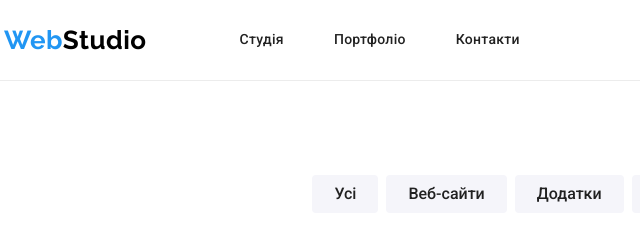
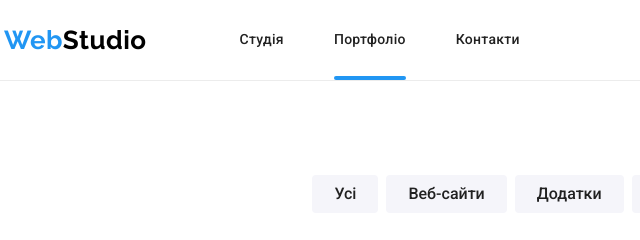
Before and after one commit to VitaCherkes/goit-markup-hw-05, a plain HTML site: page portfolio.html in a window 1280 px wide. Shown: the top 240 px of the page, 51-691 px from the left. Drawn offline with nearby package versions, Linux system fonts and the light colour scheme.

Commit message:
navigation current

```diff
--- a/css/styles.css
+++ b/css/styles.css
@@ -129,7 +129,19 @@ transition: color 250ms cubic-bezier(0.4, 0, 0.2, 1);
 }
 .navigation {
 margin-left: 50px;
+position: relative;
 }
+.current::after{
+    content: "";
+    position: absolute;
+    display: block;
+    width: 100%;
+    height: 4px;
+    bottom: 0;
+    border-radius: 2px;
+    background-color:var(--accent-color)
+}
+
 .navigation:first-child{
 margin-left: 0;
 }
--- a/portfolio.html
+++ b/portfolio.html
@@ -18,7 +18,7 @@
         <a href="./index.html" class="logo"><span class="accent">Web</span><span class="accent-studio">Studio</span></a>
         <ul class="site-nav">
             <li class="navigation"><a href="./index.html" class="link">Студія</a></li>
-            <li class="navigation"><a href="./portfolio.html" class="link">Портфоліо</a></li>
+            <li class="navigation"><a href="./portfolio.html" class=" current link">Портфоліо</a></li>
             <li class="navigation"><a href="#" class="link">Контакти</a></li>
         </ul>
     </nav>
```
Also changed, not shown: index.html (+1 -1 lines).
